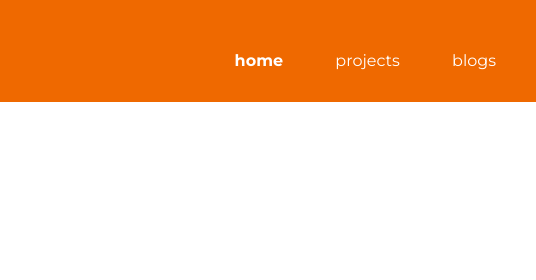
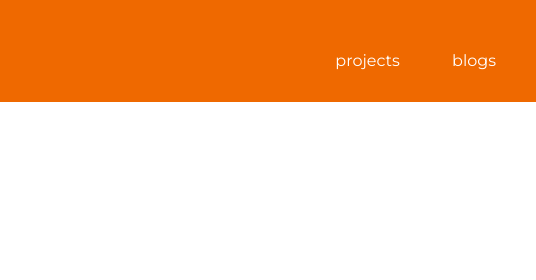
Before and after one commit to way2nizam/my-portfolio, a plain HTML site: page index.html in a window 1280 px wide. Shown: the top 280 px of the page, 744-1280 px from the left. Drawn offline with Linux system fonts and the light colour scheme.

Commit message:
Fix: removed home menu

```diff
--- a/index.html
+++ b/index.html
@@ -17,7 +17,7 @@
         <div class="nav-brand"><a href="/">iAmDeveloper</a></div>
         <ul class="lis-non-bullet nav-pills">
             <li class="list-item-inline">
-                <a class="link link-active" href="/">home</a>
+                <a class="link link-active" href="/"></a>
             </li>
             <li class="list-item-inline">
                 <a class="link" href="/projects.html">projects</a>
```
